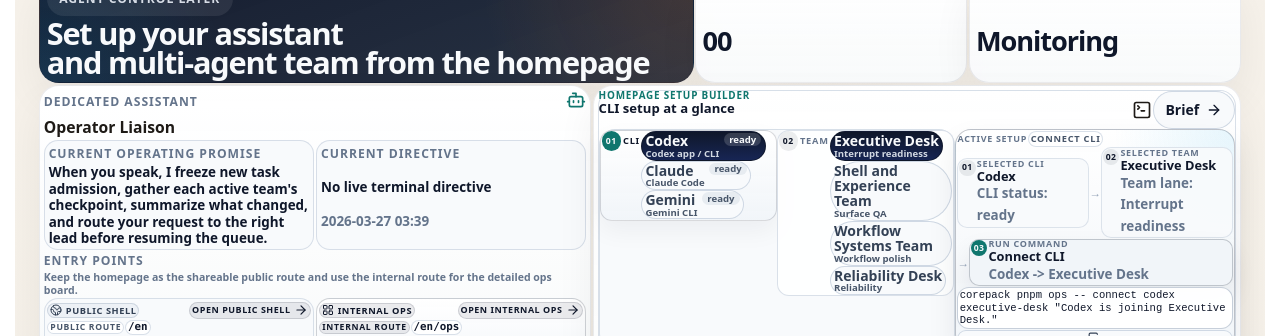
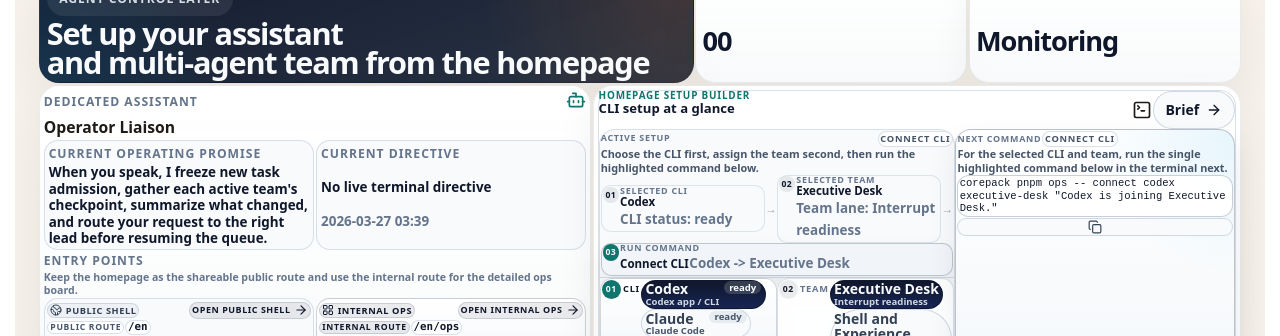
Before and after one commit to GongJae00/research-pages, a Next.js app in the folder apps/web/: page /en in a window 1280 px wide. Shown: the part 1600-1936 px from the top of the page. Built offline with nearby package versions, Linux system fonts and the light colour scheme; no server answers.

Commit message:
Autonomy batch 1762: shell-experience, workflow-systems

```diff
--- a/apps/web/src/components/homepage-agent-control-section.module.css
+++ b/apps/web/src/components/homepage-agent-control-section.module.css
@@ -1691,7 +1691,9 @@
 
 .setupSelectionLead {
   display: grid;
-  gap: 0.01rem;
+  gap: 0.03rem;
+  padding: 0.04rem 0.05rem 0.06rem;
+  border-bottom: 1px solid rgba(203, 213, 225, 0.72);
 }
 
 .setupSelectionLeadTop {
@@ -1721,7 +1723,7 @@
 }
 
 .setupSelectionLead .setupCompactSummary {
-  display: none;
+  display: flex;
 }
 
 .setupSectionHead {
@@ -1825,6 +1827,10 @@
 
 .nextCommandLead .setupCompactSummary {
   width: 100%;
+}
+
+.nextCommandLead .setupSelectionLeadHint {
+  max-width: none;
 }
 
 .nextCommandPath {
--- a/apps/web/src/components/homepage-agent-control-section.tsx
+++ b/apps/web/src/components/homepage-agent-control-section.tsx
@@ -577,6 +577,17 @@ export function HomepageAgentControlSection({
 
             <div className={styles.setupWorkbench}>
               <div className={styles.setupSelectionPanel} aria-label={getSetupInputLabel(locale)}>
+                <div className={styles.setupSelectionLead}>
+                  <div className={styles.setupSelectionLeadTop}>
+                    <span className={styles.setupSelectionLeadLabel}>{copy.activeSetup}</span>
+                    {nextSetupCommand ? (
+                      <span className={styles.nextCommandOutput}>{nextSetupCommand.title}</span>
+                    ) : null}
+                  </div>
+                  <p className={styles.setupSelectionLeadHint}>{copy.setupSequenceIntro}</p>
+                  {activeSetupSummary}
+                </div>
+
                 <div className={styles.setupPickerGrid}>
                   <div className={`${styles.setupPicker} ${styles.setupPickerPrimary}`} aria-label={copy.chooseProvider}>
                     <div className={styles.setupPickerLabelGroup}>
@@ -648,10 +659,10 @@ export function HomepageAgentControlSection({
                 <div className={styles.nextCommandStrip}>
                   <div className={styles.nextCommandLead}>
                     <div className={styles.setupSelectionLeadTop}>
-                      <span className={styles.setupSelectionLeadLabel}>{copy.activeSetup}</span>
+                      <span className={styles.setupSelectionLeadLabel}>{copy.nextCommandLabel}</span>
                       <span className={styles.nextCommandOutput}>{nextSetupCommand.title}</span>
                     </div>
-                    {activeSetupSummary}
+                    <p className={styles.setupSelectionLeadHint}>{copy.nextCommandHelp}</p>
                   </div>
 
                   <div className={styles.nextCommandMain}>
```
Also changed, not shown: apps/web/src/components/affiliation-workspace.tsx (+8 -6 lines).
